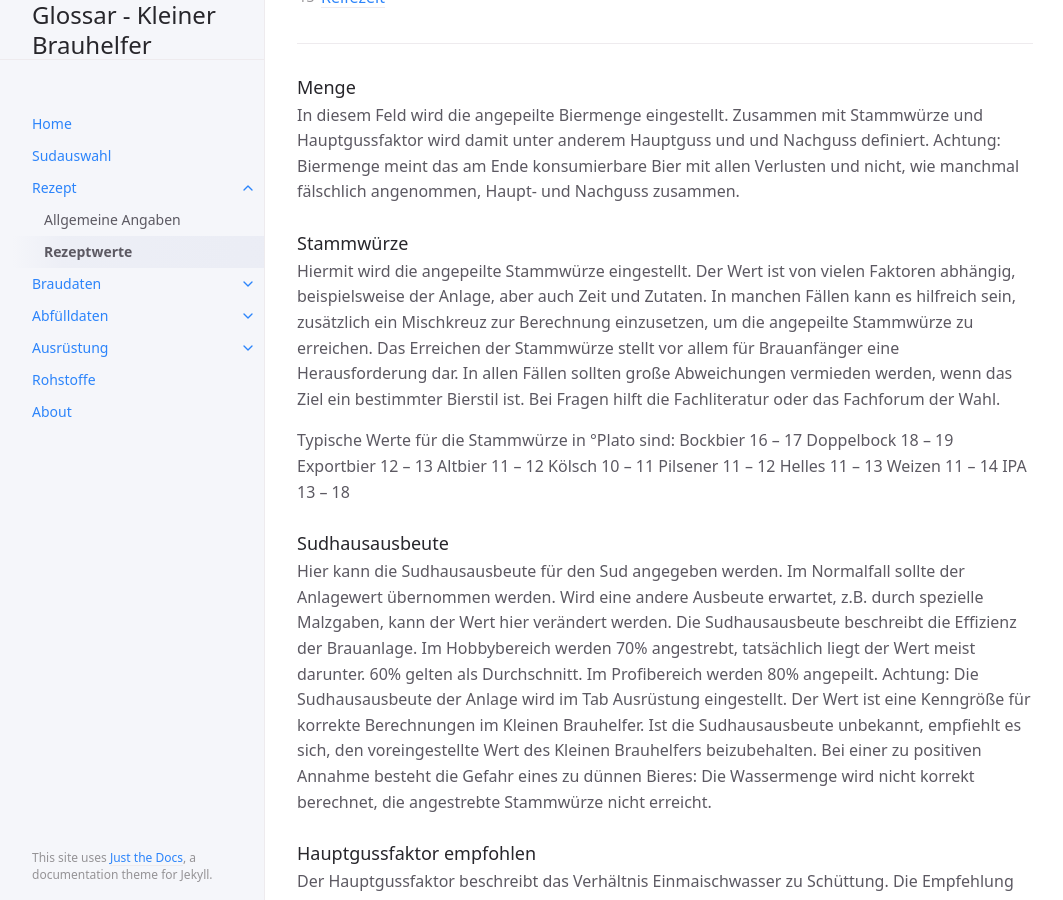
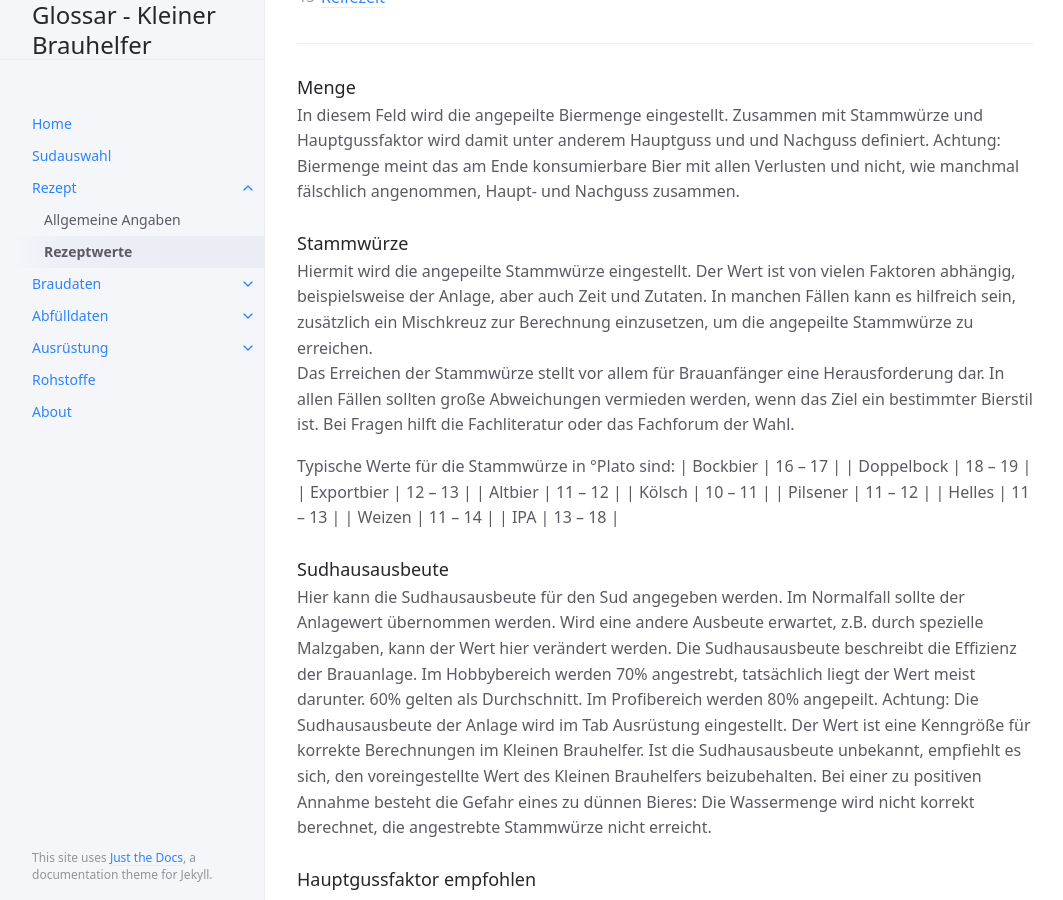
Before and after one commit to IsometricXH/kbh-glossar, a Jekyll site: the page built from docs/2-rezept/2-werte.md, in a window 1280 px wide and 900 px high, scrolled down 561 px. Shown: the whole window, without its empty margins (107-1170 px from the left). Built offline with Jekyll 4.4.1, drawn with Linux system fonts in a browser that asks for light colours.

```diff
--- a/docs/2-rezept/2-werte.md
+++ b/docs/2-rezept/2-werte.md
@@ -26,25 +26,15 @@ Hiermit wird die angepeilte Stammwürze eingestellt. Der Wert ist von vielen Fak
 Das Erreichen der Stammwürze stellt vor allem für Brauanfänger eine Herausforderung dar. In allen Fällen sollten große Abweichungen vermieden werden, wenn das Ziel ein bestimmter Bierstil ist. Bei Fragen hilft die Fachliteratur oder das Fachforum der Wahl.
 
 Typische Werte für die Stammwürze in °Plato sind:
-Bockbier
-16 – 17
-Doppelbock
-18 – 19
-Exportbier
-12 – 13
-Altbier
-11 – 12
-Kölsch
-10 – 11
-Pilsener
-11 – 12
-Helles
-11 – 13
-Weizen
-11 – 14
-IPA
-13 – 18
-
+| Bockbier   | 16 – 17 |
+| Doppelbock | 18 – 19 |
+| Exportbier | 12 – 13 |
+| Altbier    | 11 – 12 |
+| Kölsch     | 10 – 11 |
+| Pilsener   | 11 – 12 |
+| Helles     | 11 – 13 |
+| Weizen     | 11 – 14 |
+| IPA        | 13 – 18 |
 
 ### Sudhausausbeute
 Hier kann die Sudhausausbeute für den Sud angegeben werden. Im Normalfall sollte der Anlagewert übernommen werden. Wird eine andere Ausbeute erwartet, z.B. durch spezielle Malzgaben, kann der Wert hier verändert werden.
```
